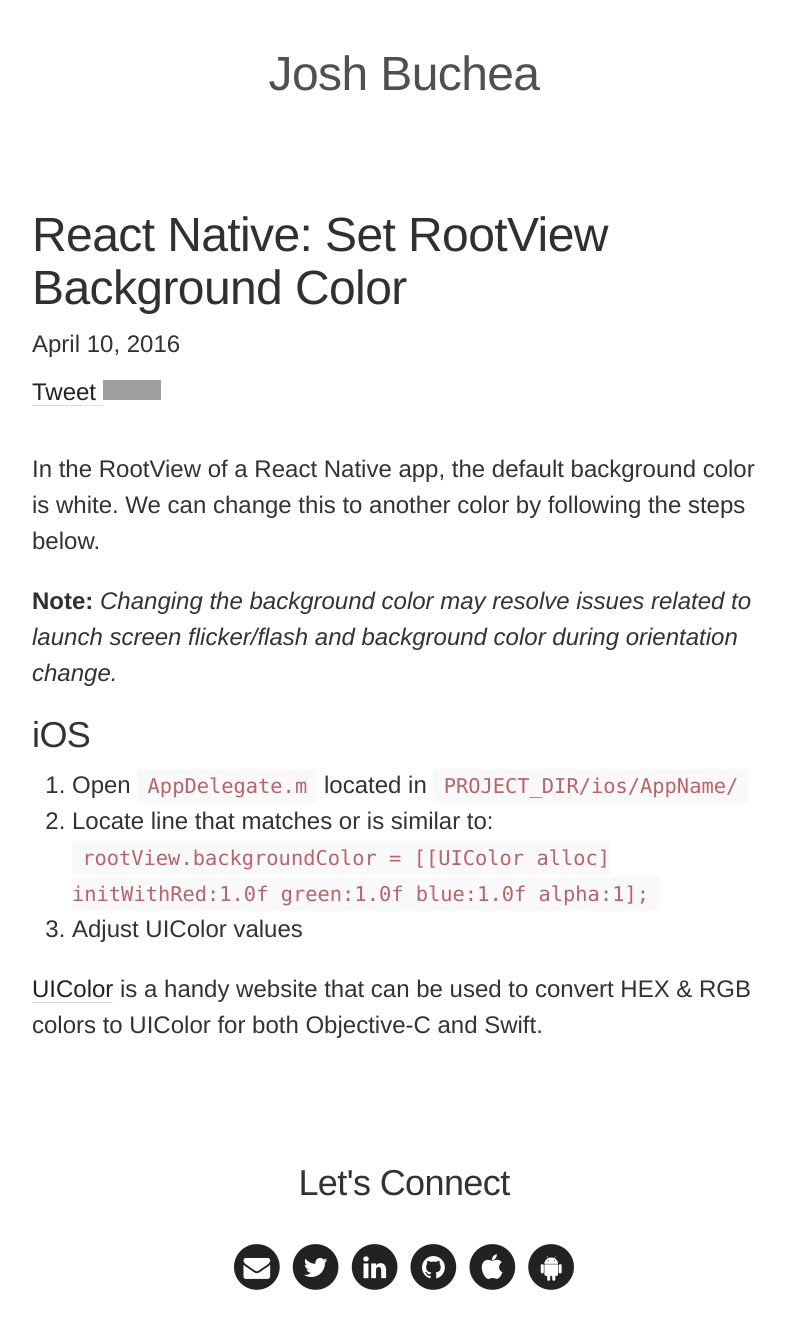
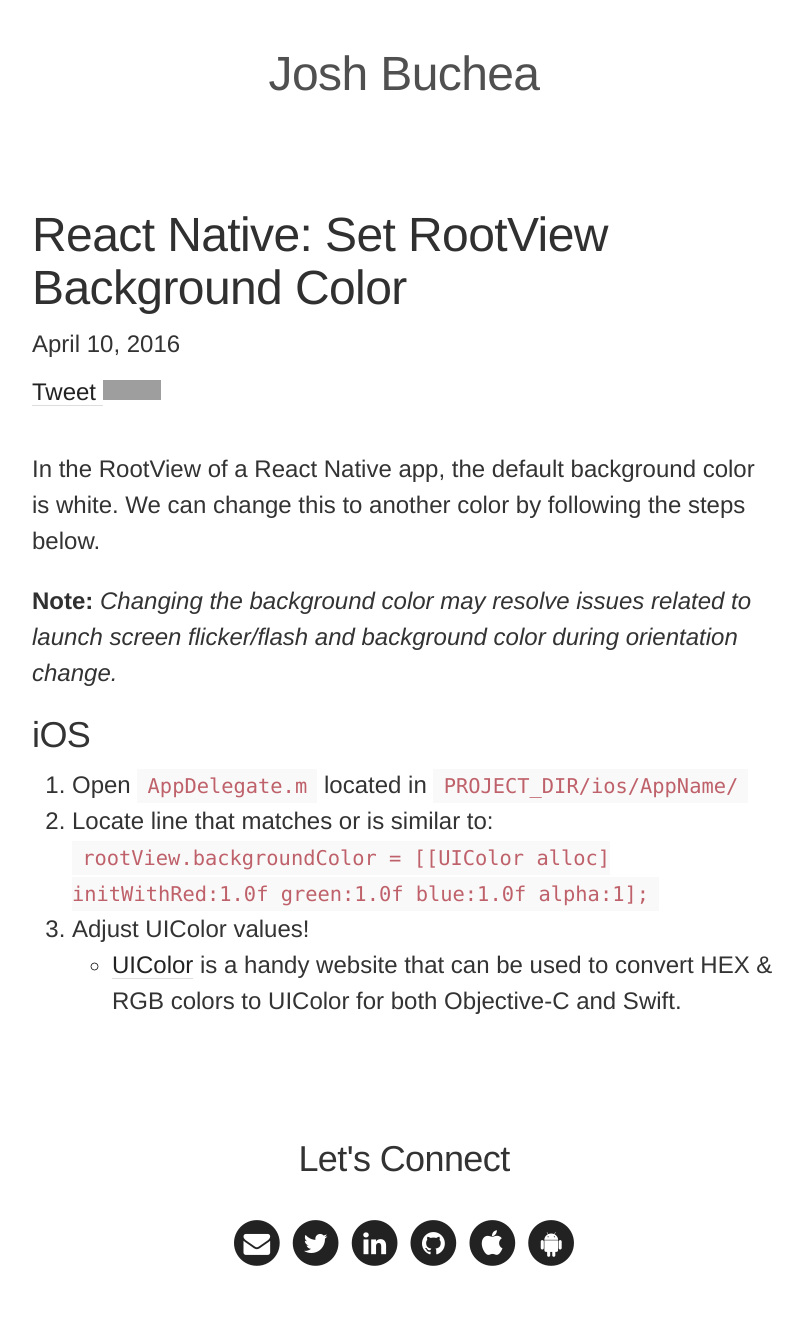
Before and after one commit to joshbuchea/joshbuchea.com, a Jekyll site: the page built from _posts/2016-04-10-react-native-set-rootview-background-color.md, in a window 1280 px wide. Shown: the whole page, without its empty margins (236-1039 px from the left). Built offline with Jekyll 4.4.1, drawn with Linux system fonts in a browser that asks for light colours; nearby versions of some CDN libraries; comment, search, counter and statistics services are not loaded; after the commit the page ends 1318 px from its top, so only the background shows below that; grey boxes are pictures that could not be loaded.

Commit message:
Tweak post formatting

```diff
--- a/_posts/2016-04-10-react-native-set-rootview-background-color.md
+++ b/_posts/2016-04-10-react-native-set-rootview-background-color.md
@@ -13,6 +13,5 @@
 1. Open `AppDelegate.m` located in `PROJECT_DIR/ios/AppName/`
 2. Locate line that matches or is similar to:
         `rootView.backgroundColor = [[UIColor alloc] initWithRed:1.0f green:1.0f blue:1.0f alpha:1];`
-3. Adjust UIColor values
-
-[UIColor](http://uicolor.xyz/) is a handy website that can be used to convert HEX & RGB colors to UIColor for both Objective-C and Swift.
+3. Adjust UIColor values!
+  - [UIColor](http://uicolor.xyz/) is a handy website that can be used to convert HEX & RGB colors to UIColor for both Objective-C and Swift.
```
